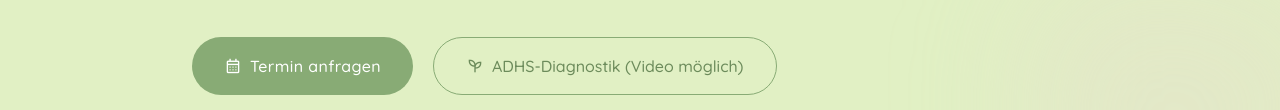
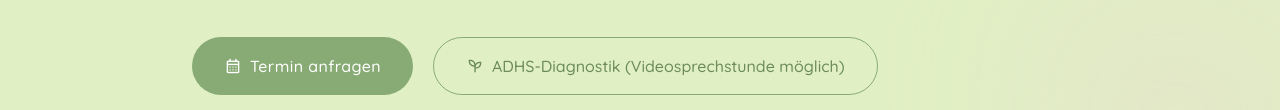
Before and after one commit to Mtothexmax/psychotherapie-praxis, a plain HTML site: page docs/index.html in a window 1280 px wide. Shown: the part 690-800 px from the top of the page. Drawn offline with nearby package versions, Linux system fonts and the light colour scheme.

Commit message:
updated word

```diff
--- a/docs/index.html
+++ b/docs/index.html
@@ -164,7 +164,7 @@
                     </a>
                     <a class="bg-transparent border border-sage text-sage-dark hover:bg-sage/5 font-medium py-3.5 px-8 rounded-full inline-flex items-center justify-center transition duration-300" href="#adhs-diagnostik">
                         <span class="material-symbols-outlined mr-2 text-lg">psychiatry</span>
-                        ADHS-Diagnostik (Video möglich)
+                        ADHS-Diagnostik (Videosprechstunde möglich)
                     </a>
                 </div>
             </div>
```
